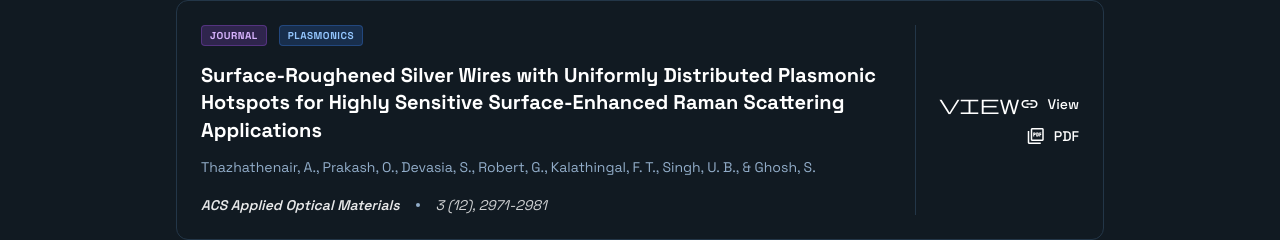
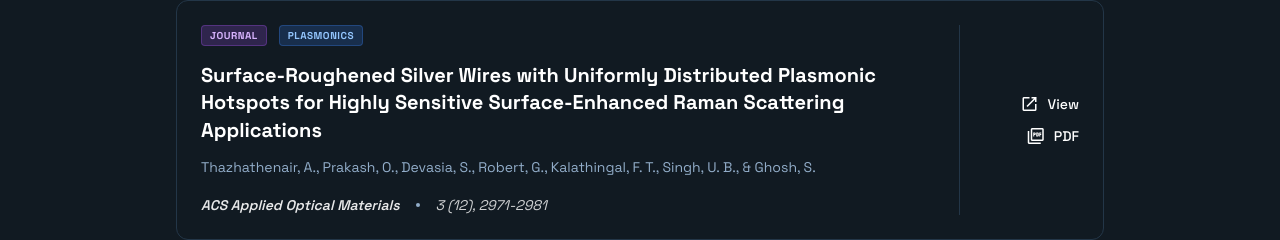
Before and after one commit to sebind/lasergroup, a React (Vite) app: page /publications in a window 1280 px wide. Shown: the part 492-732 px from the top of the page. Built offline with nearby package versions, Linux system fonts and the light colour scheme.

Commit message:
Fix publications view icon label

```diff
--- a/pages/Publications.tsx
+++ b/pages/Publications.tsx
@@ -563,7 +563,7 @@
                 <div className="flex md:flex-col items-center md:items-end justify-start md:justify-center gap-3 min-w-[120px] pt-4 md:pt-0 border-t md:border-t-0 md:border-l border-border-color md:pl-6">
                   {pub.viewLink ? (
                     <a href={pub.viewLink} target="_blank" rel="noopener noreferrer" className="flex items-center gap-2 text-sm font-medium text-white hover:text-primary transition-colors">
-                      <span className="material-symbols-outlined text-[20px]">viewLink</span> View
+                      <span className="material-symbols-outlined text-[20px]">open_in_new</span> View
                     </a>
                   ) : (
                     <button className="flex items-center gap-2 text-sm font-medium text-white hover:text-primary transition-colors cursor-default">
```
